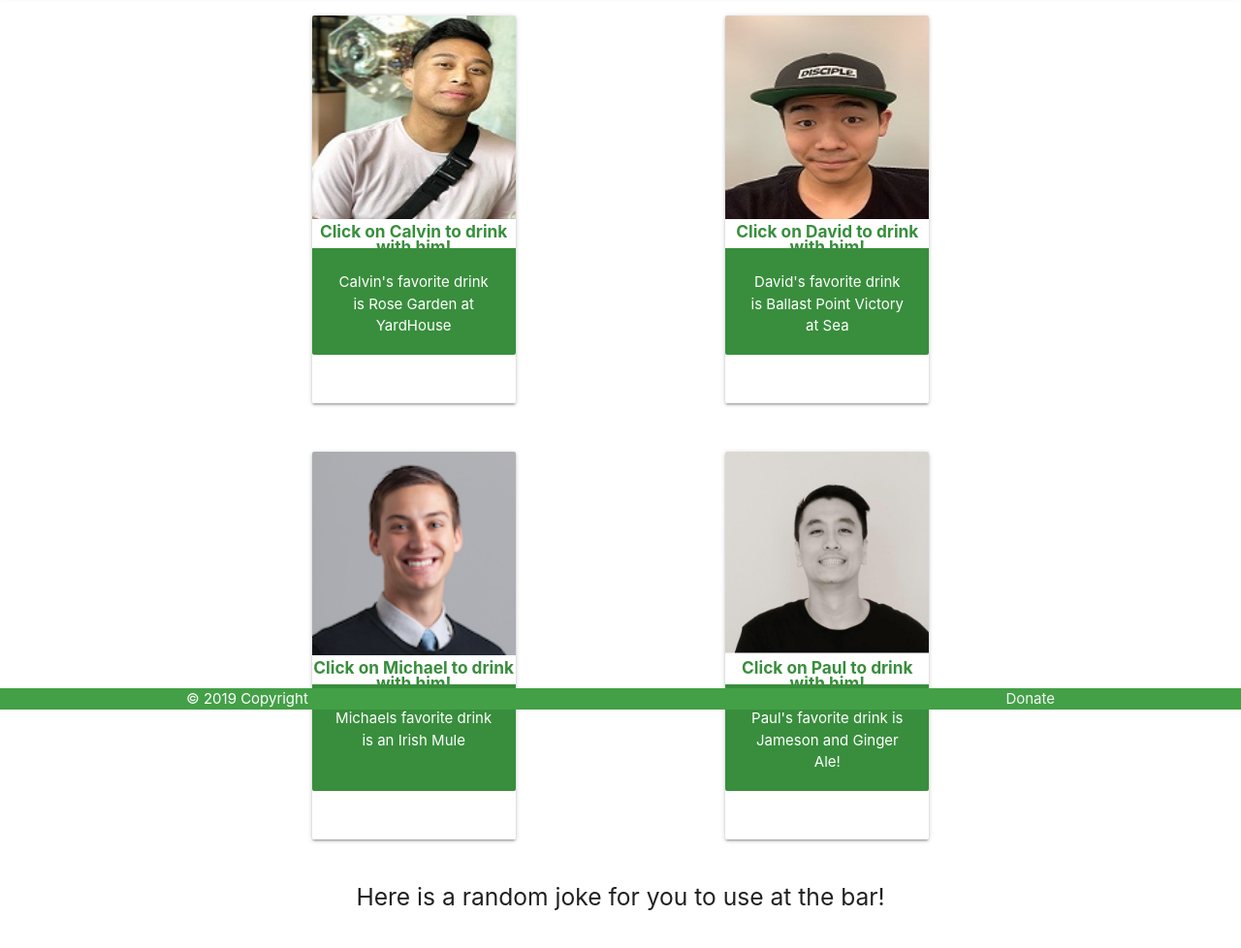
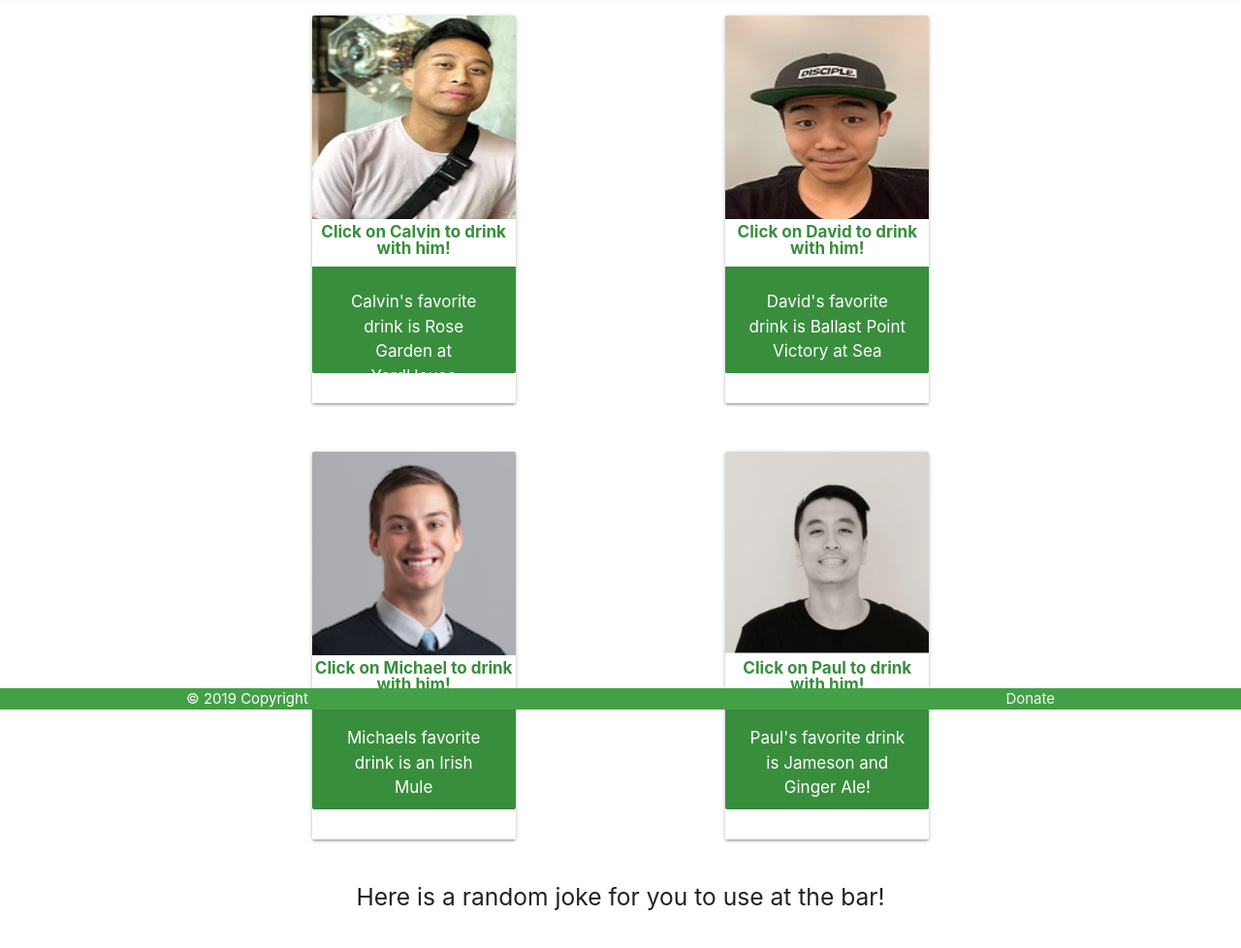
Before and after one commit to dunsterville/Beer-Locator, a plain HTML site: page beerUs.html in a window 1280 px wide. Shown: the part 68-1046 px from the top of the page at 97% size. Drawn offline with nearby package versions, Linux system fonts and the light colour scheme; no server answers.

Commit message:
minor css on beerUs.html

```diff
--- a/assets/css/style.css
+++ b/assets/css/style.css
@@ -21,7 +21,7 @@ hr:after {
 
 /*beerUs.html style */
 h6 {
-  line-height: 90%;
+  line-height: 100%;
 }
 
 .card .card-image img {
@@ -44,12 +44,19 @@ h6 {
   background-color:white;
   margin-top: 5px;
   margin-bottom: 10px;
+  font-size: 17px;
+}
+.favDrink {
+  font-size: 17px;
 }
 
 .card-content {
   background-color: #388E3C;
   color: white;
   height: 110px;
+}
+.card.small .card-image {
+  max-height: 100%;
 }
 
 /* Input */
--- a/beerUs.html
+++ b/beerUs.html
@@ -50,7 +50,7 @@
           <h6 class='intro'>Click on Calvin to drink with him!</h6>
         </div>
         <div class="card-content">
-          <p>Calvin's favorite drink is Rose Garden at YardHouse</p>
+          <p class='favDrink'>Calvin's favorite drink is Rose Garden at YardHouse</p>
         </div>
       </div>
     </div>
@@ -61,7 +61,7 @@
               <h6 class='intro'>Click on David to drink with him!</h6>
             </div>
             <div class="card-content">
-              <p>David's favorite drink is Ballast Point Victory at Sea</p>
+              <p class='favDrink'>David's favorite drink is Ballast Point Victory at Sea</p>
             </div>
           </div>
         </div>
@@ -82,7 +82,7 @@
           <h6 class='intro'>Click on Michael to drink with him!</h6>
         </div>
         <div class="card-content">
-          <p>Michaels favorite drink is an Irish Mule </p>
+          <p class='favDrink'>Michaels favorite drink is an Irish Mule </p>
         </div>
       </div>
     </div>
@@ -93,7 +93,7 @@
           <h6 class='intro'>Click on Paul to drink with him!</h6>
         </div>
         <div class="card-content">
-          <p>Paul's favorite drink is Jameson and Ginger Ale!</p>
+          <p class='favDrink'>Paul's favorite drink is Jameson and Ginger Ale!</p>
         </div>
       </div>
     </div>
```
